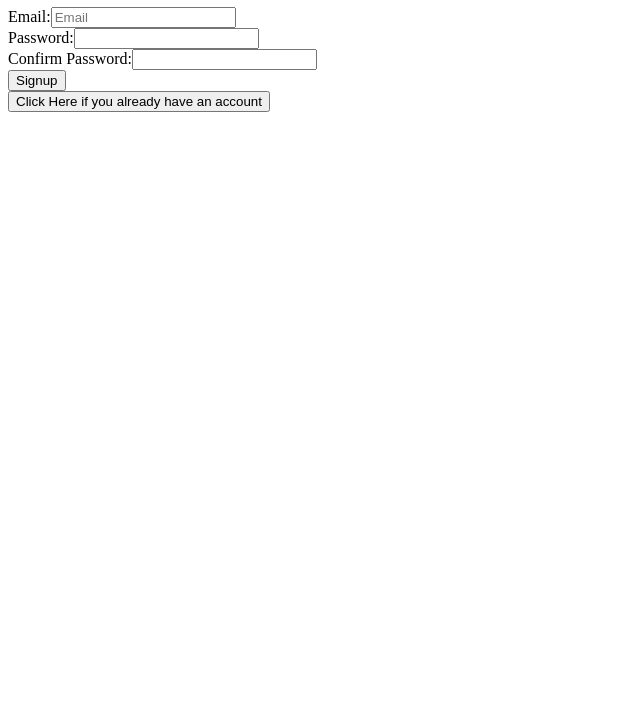
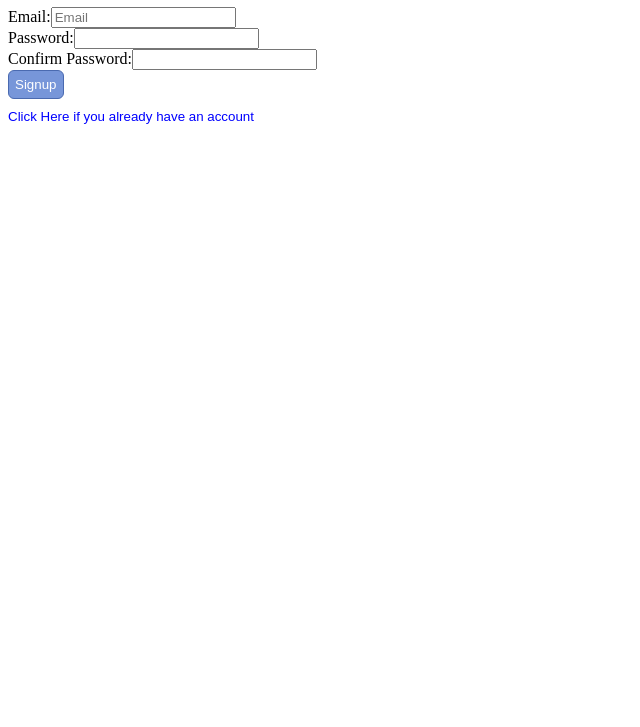
Before and after one commit to DBereznak/SupaFlaskLoginVue, a plain HTML site: page Flask/static/index.html in a window 1280 px wide. Shown: the part 73-800 px from the top of the page, without its empty margins (0-640 px from the left). Drawn offline with nearby package versions, Linux system fonts and the light colour scheme.

Commit message:
Added some button styles

```diff
--- a/Flask/static/index.html
+++ b/Flask/static/index.html
@@ -4,6 +4,7 @@
     <meta charset="UTF-8" />
     <meta name="viewport" content="width=device-width, initial-scale=1.0" />
     <title>Document</title>
+    <link rel="stylesheet" href="/static/styles.css" />
   </head>
   <body>
     <div id="app">
@@ -23,16 +24,16 @@
             v-model="confirm_password"
           />
           <br />
-          <button type="submit">Signup</button>
+          <button class="action" type="submit">Signup</button>
         </form>
         <p v-if="nomatch">Passwords do not match</p>
-        <button type="button" @click="mode = 'login'">
+        <button class="link" type="button" @click="mode = 'login'">
           Click Here if you already have an account
         </button>
       </section>
       <section v-if="mode === 'login'">
         <h1>Login</h1>
-        <button type="button" @click="mode = 'signup'">
+        <button class="link" type="button" @click="mode = 'signup'">
           Click Here if you want to signup
         </button>
       </section>
--- /dev/null
+++ b/Flask/static/styles.css
@@ -0,0 +1,22 @@
+.link {
+  border: 0;
+  background: transparent;
+  padding: 10px 0;
+  color: blue;
+}
+.link:hover {
+  text-decoration: underline;
+  cursor: pointer;
+}
+.action {
+  border: 1px solid #4a6ab0;
+  border-radius: 6px;
+  background: #7796d9;
+  padding: 6px;
+  color: #fff;
+  transition: color 0.25s;
+}
+.action:hover {
+  background: #576ea1;
+  cursor: pointer;
+}
```
Also changed, not shown: 2 other files.
